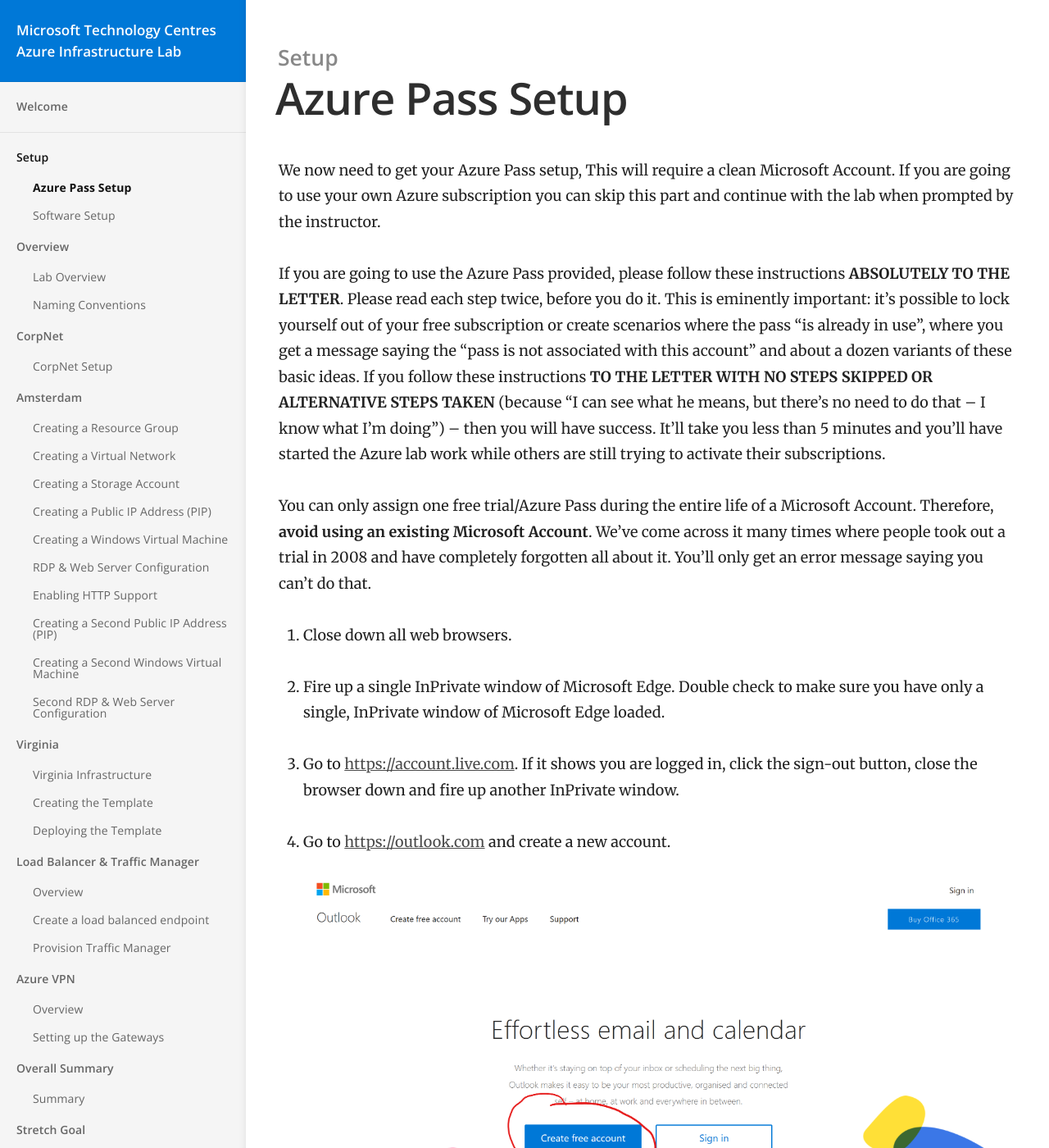
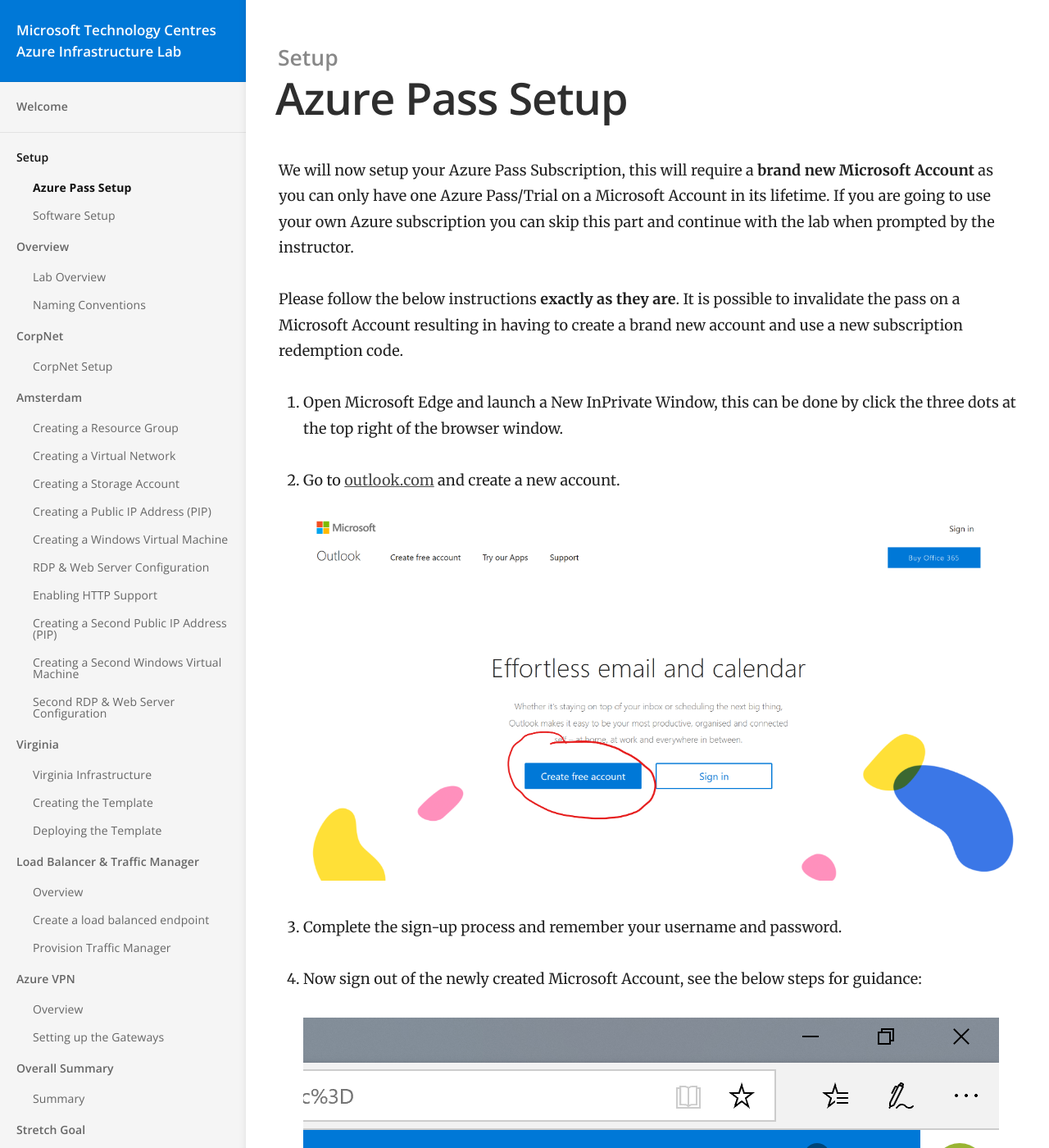
Before and after one commit to BenMcGarry/AzureIaaSLab, a Jekyll site: the page built from _docs/01setup/azurepass.md, in a window 1280 px wide and 1400 px high. Shown: the whole window at 82% size. Built offline with Jekyll 4.4.1, drawn with Linux system fonts in a browser that asks for light colours; some of the changed text lies outside the part shown.

Commit message:
Update Pass

```diff
--- a/_docs/01setup/azurepass.md
+++ b/_docs/01setup/azurepass.md
@@ -4,35 +4,27 @@ category: Setup
 order: 1
 ---
 
-We now need to get your Azure Pass setup, This will require a clean Microsoft Account. If you are going to use your own Azure subscription you can skip this part and continue with the lab when prompted by the instructor.
+We will now setup your Azure Pass Subscription, this will require a **brand new Microsoft Account** as you can only have one Azure Pass/Trial on a Microsoft Account in its lifetime. If you are going to use your own Azure subscription you can skip this part and continue with the lab when prompted by the instructor.
 
-If you are going to use the Azure Pass provided, please follow these instructions **ABSOLUTELY TO THE LETTER**. Please read each step twice, before you do it. This is eminently important: it's possible to lock yourself out of your free subscription or create scenarios where the pass "is already in use", where you get a message saying the "pass is not associated with this account" and about a dozen variants of these basic ideas. If you follow these instructions **TO THE LETTER WITH NO STEPS SKIPPED OR ALTERNATIVE STEPS TAKEN** (because "I can see what he means, but there's no need to do that – I know what I'm doing") – then you will have success. It'll take you less than 5 minutes and you'll have started the Azure lab work while others are still trying to activate their subscriptions.
+Please follow the below instructions **exactly as they are**. It is possible to invalidate the pass on a Microsoft Account resulting in having to create a brand new account and use a new subscription redemption code.
 
-You can only assign one free trial/Azure Pass during the entire life of a Microsoft Account. Therefore, **avoid using an existing Microsoft Account**. We've come across it many times where people took out a trial in 2008 and have completely forgotten all about it. You'll only get an error message saying you can't do that.
+1. Open Microsoft Edge and launch a New InPrivate Window, this can be done by click the three dots at the top right of the browser window.
 
-1. Close down all web browsers.
-
-1. Fire up a single InPrivate window of Microsoft Edge. Double check to make sure you have only a single, InPrivate window of Microsoft Edge loaded.
-
-1. Go to [https://account.live.com](https://account.live.com). If it shows you are logged in, click the sign-out button, close the browser down and fire up another InPrivate window.
-
-1. Go to [https://outlook.com](https://outlook.com) and create a new account.
+1. Go to [outlook.com](https://outlook.com) and create a new account.
 
     ![Image of Outlook]({{ site.baseurl }}/img/outlook.png)
 
-1. Go through the sign-up process and remember your username and password.
+1. Complete the sign-up process and remember your username and password.
 
-2. Click the icon in the top right corner of the page:
+1. Now sign out of the newly created Microsoft Account, see the below steps for guidance:
 
     ![Image of Account]({{ site.baseurl }}/img/account.png)
 
-1. Click Sign out on the right hand pane that appears:
-
     ![Image of Signout]({{ site.baseurl }}/img/signout.png)
 
-1. Shut down every browser and then open a single InPrivate window in Microsoft Edge.
+1. Close all browser windows and open another InPrivate Window in Microsoft Edge.
 
-1. Go to [https://www.microsoftazurepass.com](https://www.microsoftazurepass.com)
+1. Go to [microsoftazurepass.com](https://www.microsoftazurepass.com)
 
 1. Click the Start button
 
@@ -40,17 +32,15 @@ You can only assign one free trial/Azure Pass during the entire life of a Micros
 
 1. Sign in with the account you just created.
 
-1. Click the **Confirm Microsoft Account** button.
+1. Click the **Confirm Microsoft Account** button if the details shown match the account you created, if not talk to one of the instructors.
 
     ![Image of Confirm]({{ site.baseurl }}/img/confirm.png)
 
-1. Enter the promo code your instructor has given you and then click **Claim Promo Code**
+1. Enter the code your instructor has given you and then click **Claim Promo Code**.
 
     ![Image of Claim]({{ site.baseurl }}/img/claim.png)
 
-1. It takes a few minutes for the page to move on. It may take you to a page that has an **Activate** button, if so click it. If not it should take you to the next step.
-
-1. It will now ask you to fill in some further information, fill it out however for the phone number you may enter any number. Once you are happy click **Next**. It might take a minute or two to process.
+1. It will now ask you to fill in some further information. Use the email address you have just created and you can put in any phone number (See the below picture for example). Once you are happy click **Next**. It might take a minute or two to process.
 
     ![Image of Form]({{ site.baseurl }}/img/form.png)
 
@@ -58,17 +48,15 @@ You can only assign one free trial/Azure Pass during the entire life of a Micros
 
     ![Image of Signup]({{ site.baseurl }}/img/agreement.png)
 
-1. This part takes a few minutes. **BE CAREFUL!** – Never click anything on this page until you see a page saying "Your subscription is ready for you".
+1. It will now take a few minutes to redeem the subscription. You may see a message saying "Set up is taking longer than usual...", this is normal just continue to wait.
 
-1. Once it is all completed you will be automaticly redirected to the Azure Portal.
+1. Once it has successfully redeemed you will automatically be redirected to the Azure Portal. **If you get any errors please talk to one of the instructors**.
 
-1. To check your subscription was successfully redeemed, click **Cost Management + Billing** near the bottom of the left-hand blade.
+1. To check if your subscription was successfully activated, click **Cost Management + Billing** near the bottom of the left-hand blade.
 
-1. Select your Azure account on the screen, it should show your email address.
+1. On the left-hand blade, Under **Billing** go to **Subscriptions**
 
-1. Under **Billing** go to **Subscriptions**
-
-1. If you can see a subscription called Azure Pass - Sponsorship and a Subscription ID. **Congratulations you are good to go!** Otherwise please talk to your instructor.
+1. If you can see a subscription called Azure Pass - Sponsorship and the Status is "Active". **Congratulations you are good to go!** Otherwise please talk to your instructor.
 
 ![Image of Completed Redemption]({{ site.baseurl }}/img/completed.png)
 
```
